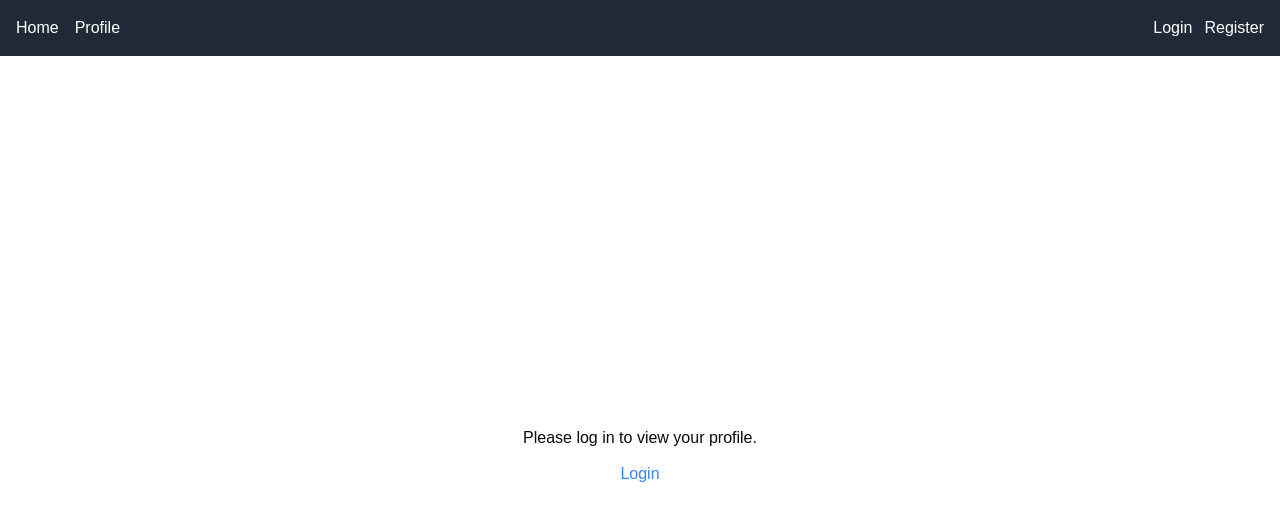
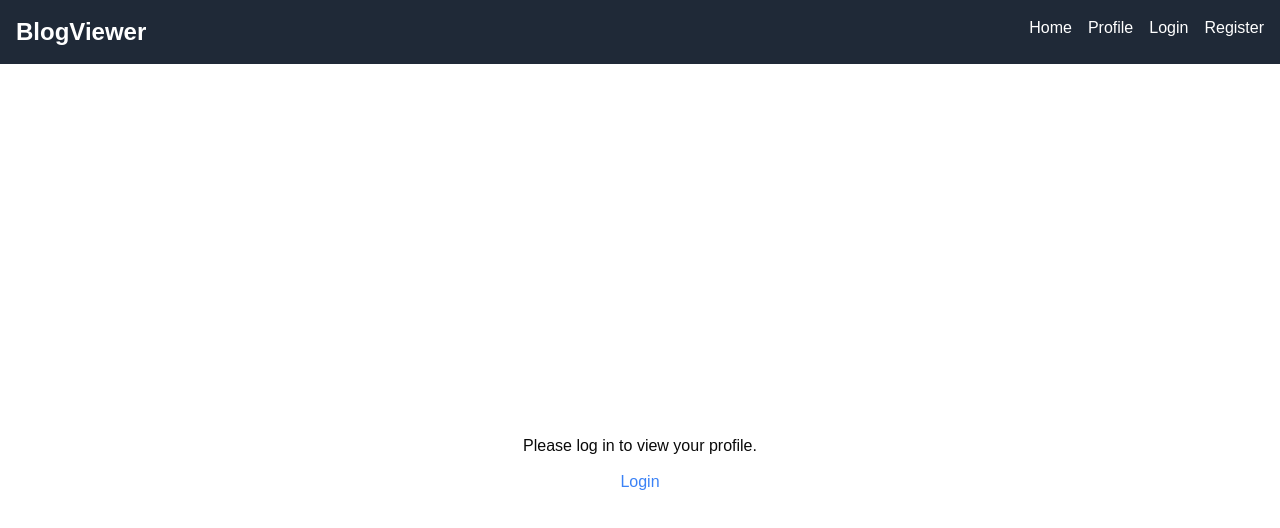
Before and after one commit to mu-senpai/blog-viewer-next-js, a Next.js app: page /profile in a window 1280 px wide. Shown: the top 528 px of the page. Built offline with nearby package versions, Linux system fonts and the light colour scheme; no server answers.

Commit message:
Header has been updated.

```diff
--- a/src/components/Header.js
+++ b/src/components/Header.js
@@ -30,25 +30,24 @@ export default function Header() {
   return (
     <header className="bg-gray-800 text-white p-4">
       <nav className="flex justify-between">
+        <Link href="/" className="text-2xl font-bold hover:underline">BlogViewer</Link>
         <div className="flex space-x-4">
           <Link href="/" className="hover:underline">
             Home
           </Link>
           {
             user ? <Link href="/profile" className="hover:underline">
-            Profile
-          </Link>
-          : <LoginLink>Profile</LoginLink>
+              Profile
+            </Link>
+              : <LoginLink>Profile</LoginLink>
           }
-        </div>
-        <div>
           {authenticatedUser ? (
             <>
               <span className="mr-4">Welcome, {authenticatedUser.given_name || "User"}</span>
               <LogoutLink className="hover:underline">Logout</LogoutLink>
             </>
           ) : (
-            <div className="space-x-3">
+            <div className="space-x-4">
               <LoginLink postLoginRedirectURL="/profile" className="hover:underline">
                 Login
               </LoginLink>
```
